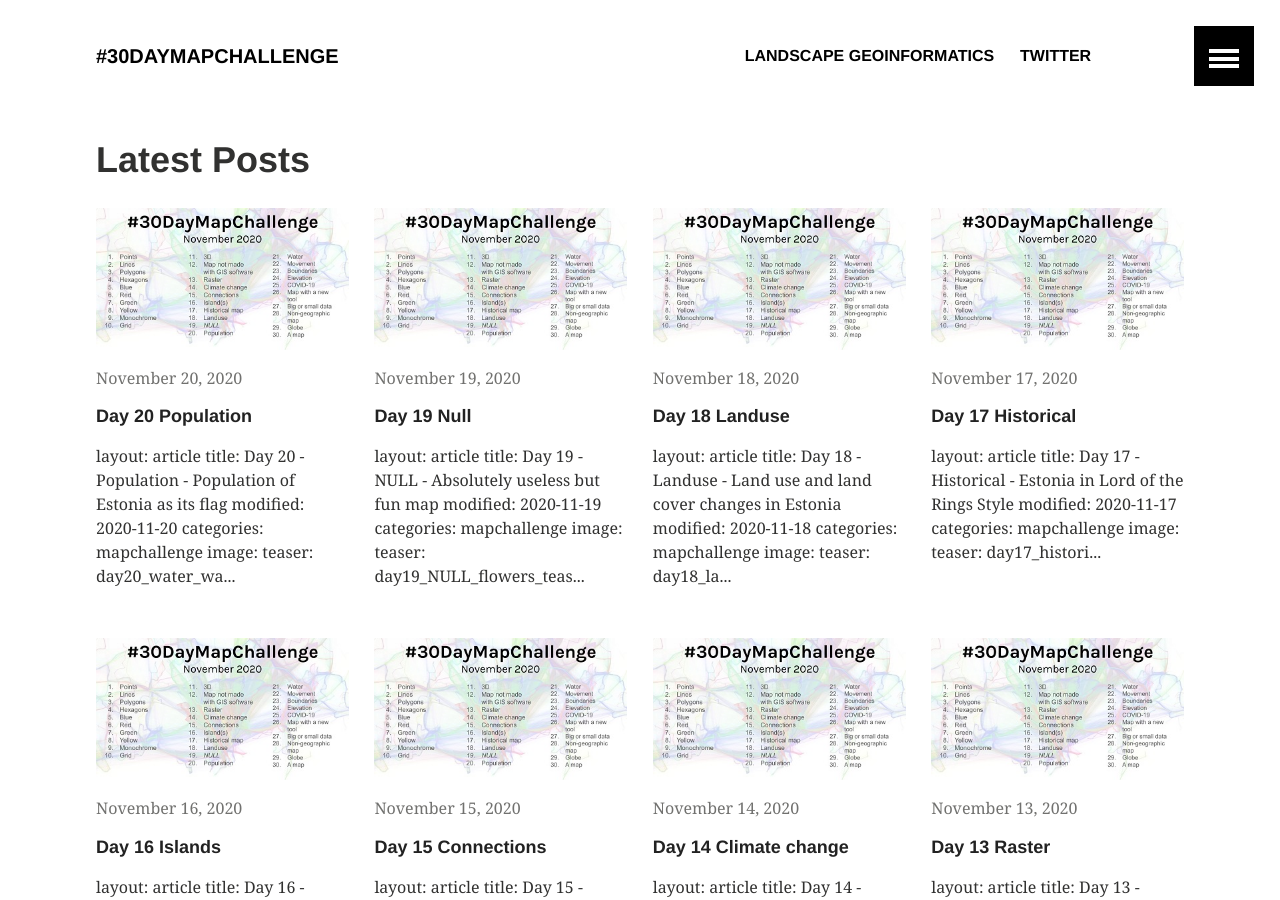
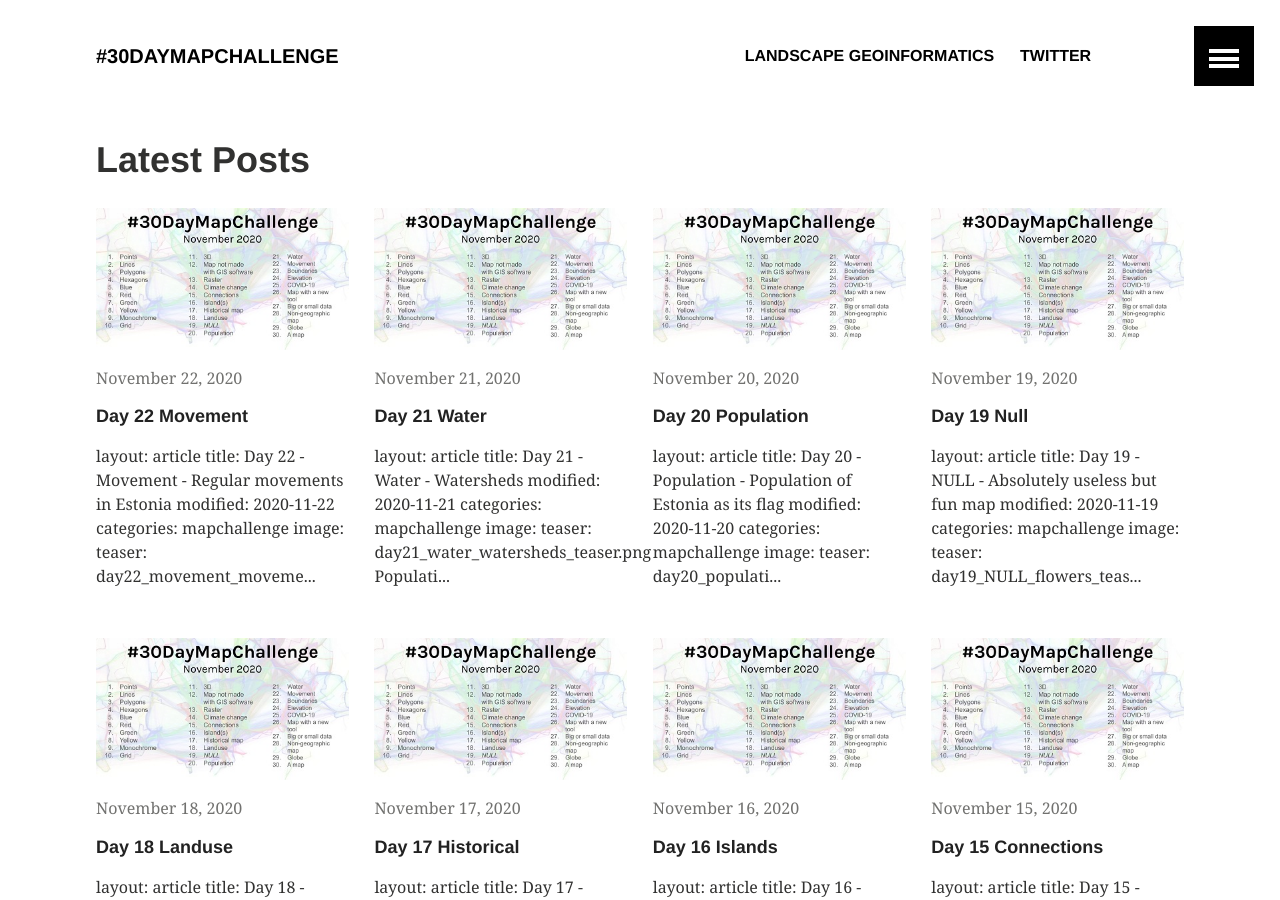
Before and after one commit to kevelyn1/30DayMapChallenge2020, a Jekyll site: the page built from index.md, in a window 1280 px wide and 900 px high. Built offline with Jekyll 4.4.1, drawn with Linux system fonts in a browser that asks for light colours.

Commit message:
updates on posts

```diff
--- /dev/null
+++ b/_posts/mapchallenge/2020-11-21-day-21-water.md
@@ -0,0 +1,16 @@
+---
+layout: article
+title: Day 21 - Water - Watersheds
+modified: 2020-11-21
+categories: mapchallenge
+image:
+  teaser: day21_water_watersheds_teaser.png
+Population of Estonia mapped as its flag colors - each color has approx. the same. I used administrative units to identify the iso-population areas. Simple but very cool idea from [here](https://bit.ly/3nBcHAo)
+
+Used tools: QGIS
+Data: Estonian
+
+
+![image of categories](../../images/day21_water_watersheds.png)
+
+[Link to Twitter post](https://twitter.com/evelynuuemaa/status/1330075049727041539)
--- /dev/null
+++ b/_posts/mapchallenge/2020-11-22-day-22-movement.md
@@ -0,0 +1,16 @@
+---
+layout: article
+title: Day 22 - Movement - Regular movements in Estonia
+modified: 2020-11-22
+categories: mapchallenge
+image:
+  teaser: day22_movement_movements_teaser.png
+Regular movements between Estonian territorial communities in January 2016
+
+Used tools: QGIS
+Data: Uni Tartu Mobility Lab
+
+
+![image of categories](../../images/day22_movement_movements.png)
+
+[Link to Twitter post](https://twitter.com/evelynuuemaa/status/1352529300050862080)
```
Also changed, not shown: _posts/mapchallenge/2020-11-20-day-20-population.md (+2 -2 lines), images/day20_population_flag.png (added), images/day20_population_flag_teaser.png (added), images/day21_water_watersheds.png (renamed from images/day20_water_watersheds.png), images/day21_water_watersheds_teaser.png (renamed from images/day20_water_watersheds_teaser.png), images/day22_movement_movements_teaser.png (added), 1 other file.
